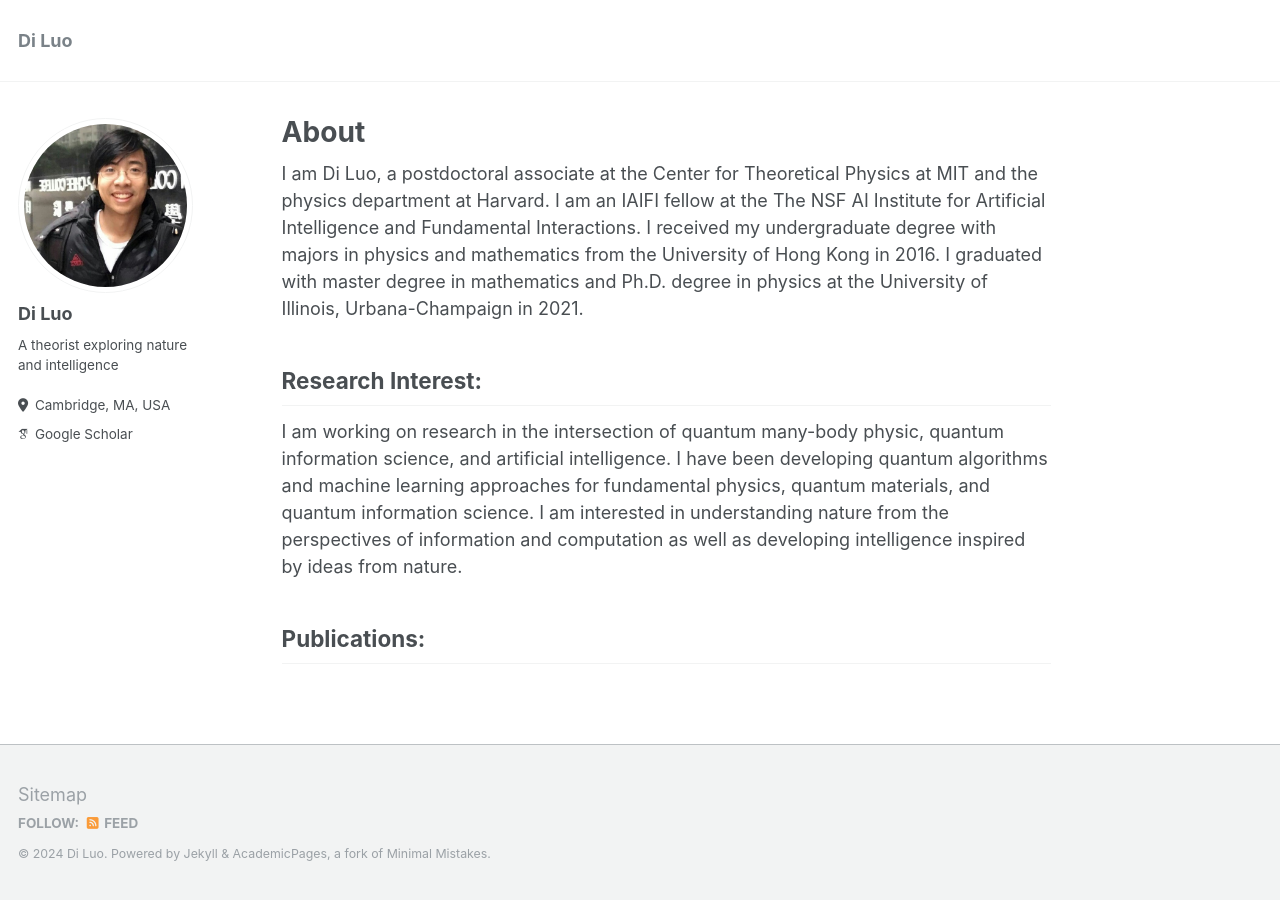
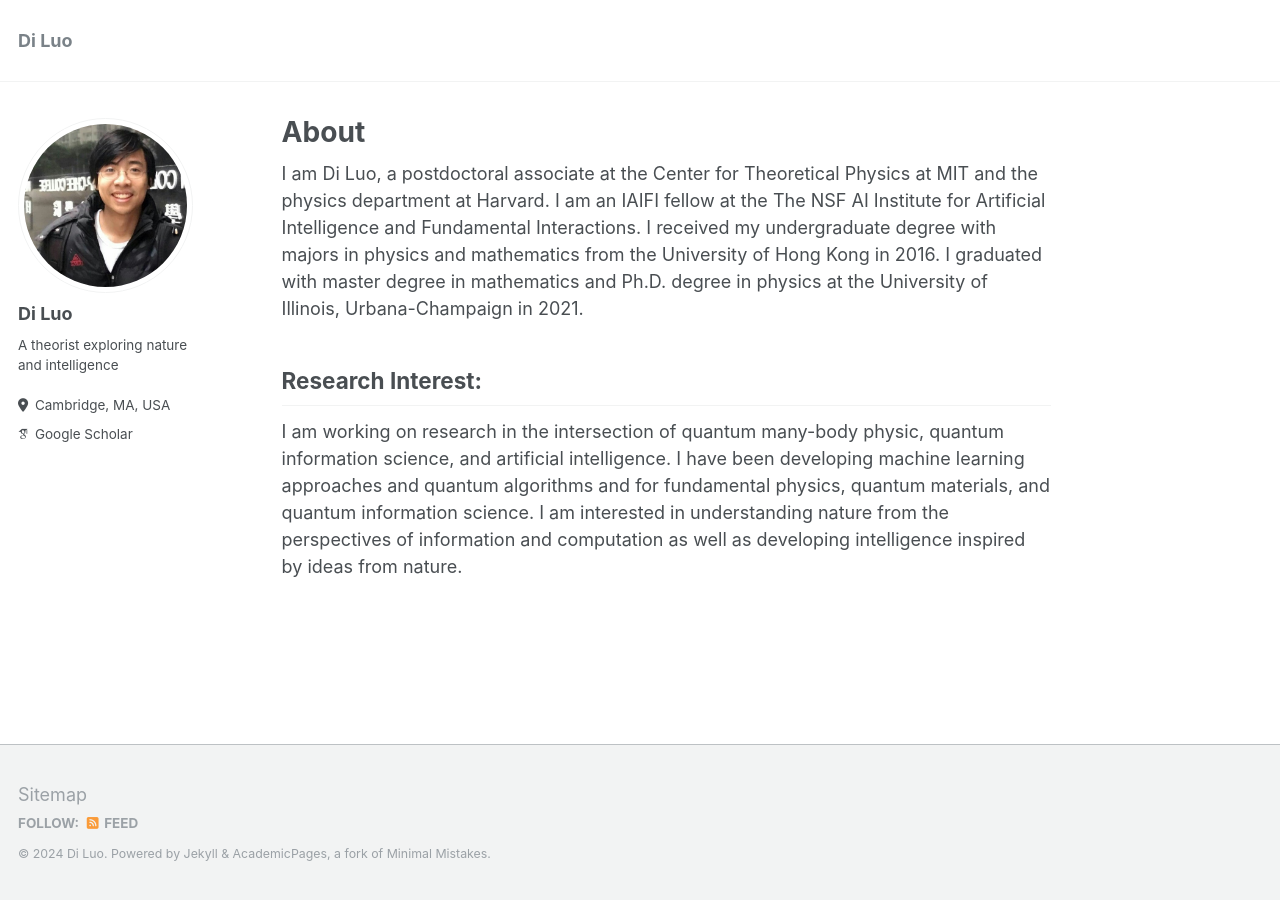
Before and after one commit to diluo28/diluo.github.io, a Jekyll site: the page built from _pages/about.md, in a window 1280 px wide. Built offline with Jekyll 4.4.1, drawn with Linux system fonts in a browser that asks for light colours; some web fonts are replaced.

Commit message:
Update about.md

```diff
--- a/_pages/about.md
+++ b/_pages/about.md
@@ -11,6 +11,4 @@ I am Di Luo, a postdoctoral associate at the Center for Theoretical Physics at M
 
 ## Research Interest:
 
-I am working on research in the intersection of quantum many-body physic, quantum information science, and artificial intelligence. I have been developing quantum algorithms and machine learning approaches for fundamental physics, quantum materials, and quantum information science. I am interested in understanding nature from the perspectives of information and computation as well as developing intelligence inspired by ideas from nature.
-
-## Publications:
+I am working on research in the intersection of quantum many-body physic, quantum information science, and artificial intelligence. I have been developing machine learning approaches and quantum algorithms and for fundamental physics, quantum materials, and quantum information science. I am interested in understanding nature from the perspectives of information and computation as well as developing intelligence inspired by ideas from nature.
```
